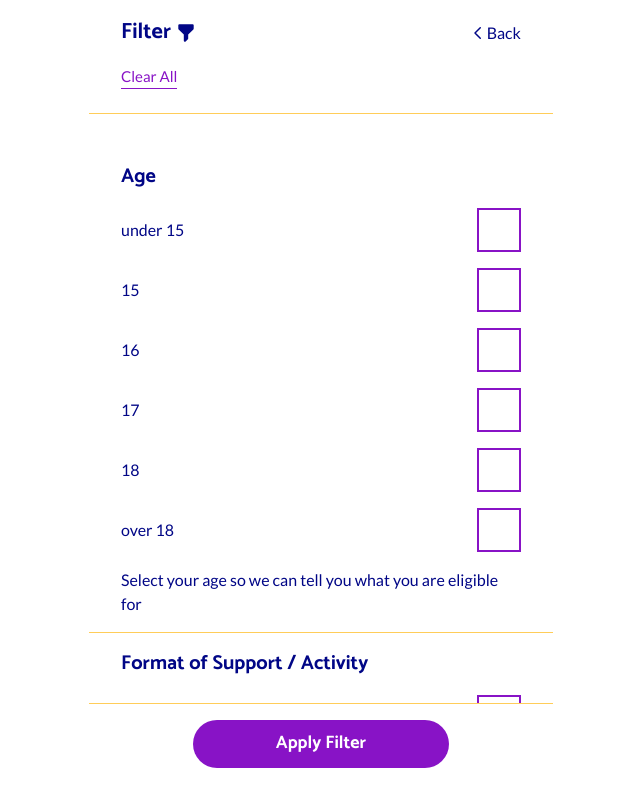
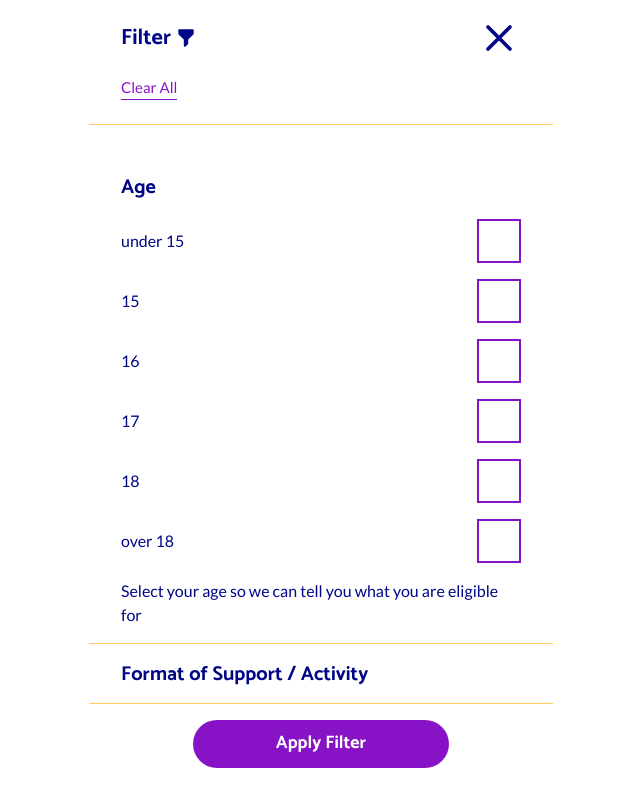
Before and after one commit to neontribe/my-best-life, a Next.js app: page /filter in a window 1280 px wide. Shown: the top 800 px of the page, without its empty margins (319-959 px from the left). Built offline with nearby package versions, Linux system fonts and the light colour scheme.

Commit message:
feat: add close icon

```diff
--- a/pages/filter.tsx
+++ b/pages/filter.tsx
@@ -15,7 +15,6 @@ import {
 import { ButtonBase } from '../src/Components/ButtonBase'
 import { NotificationsContext } from '../src/context/NotificationsContext'
 import { VerticalSpacing } from '../src/Components/VerticalSpacing'
-import { Arrow } from './../src/Components/Arrow'
 
 const Top = styled.section`
   border-bottom: 1px solid ${(props) => props.theme.colours.yellow};
@@ -41,21 +40,7 @@ const Top = styled.section`
     align-items: center;
   }
 
-  a {
-    color: ${(props) => props.theme.colours.blue};
-    text-decoration: none;
-    display: flex;
-    align-items: center;
 
-    &:focus {
-      outline: 2px dashed ${(props) => props.theme.colours.blue};
-      outline-offset: 2px;
-    }
-
-    svg {
-      width: 18px;
-      height: 18px;
-    }
   }
 
   button {
@@ -135,6 +120,24 @@ const ButtonLink = styled(ButtonBase)`
   margin-bottom: 1rem;
 `
 
+const CloseButton = styled.a`
+  color: ${(props) => props.theme.colours.blue};
+  text-decoration: none;
+  display: flex;
+  align-items: center;
+
+  &:focus {
+    outline: 2px dashed ${(props) => props.theme.colours.blue};
+    outline-offset: 2px;
+  }
+
+  svg {
+    height: 44px;
+    width: 44px;
+    margin-left: 0;
+  }
+`
+
 export const FilterPage: NextPage = () => {
   const { notify } = useContext(NotificationsContext)
   const {
@@ -174,10 +177,21 @@ export const FilterPage: NextPage = () => {
             </svg>
           </h1>
           <Link href={'/'} passHref>
-            <a>
-              <Arrow direction={'left'} />
-              {'Back'}
-            </a>
+            <CloseButton>
+              <svg
+                xmlns="http://www.w3.org/2000/svg"
+                fill="none"
+                viewBox="0 0 24 24"
+                stroke="currentColor"
+              >
+                <path
+                  strokeLinecap="round"
+                  strokeLinejoin="round"
+                  strokeWidth="2"
+                  d="M6 18L18 6M6 6l12 12"
+                />
+              </svg>
+            </CloseButton>
           </Link>
         </div>
         <VerticalSpacing size={0.5} />
```
